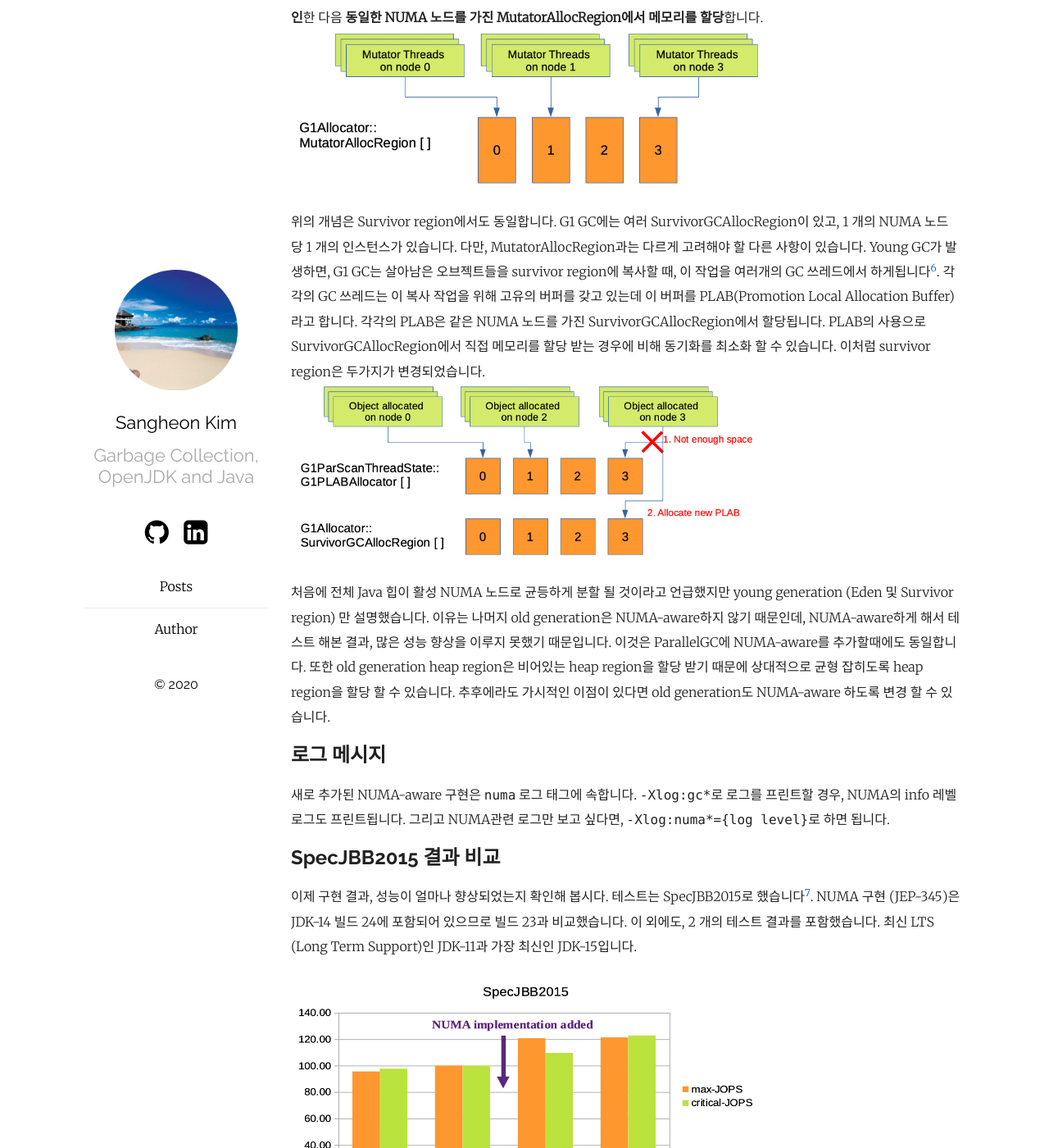
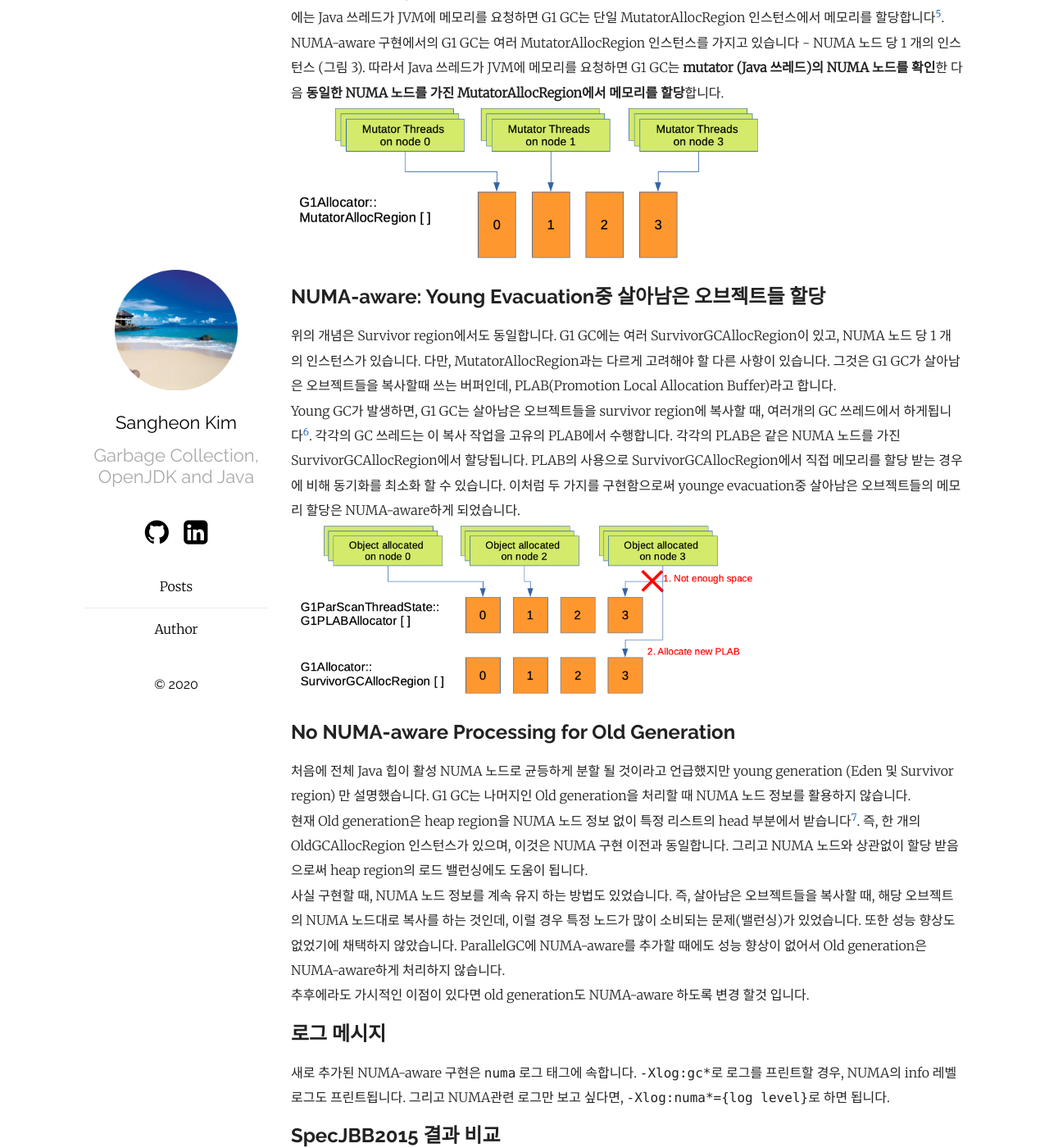
Before and after one commit to sangheon/sangheon.github.io, a Jekyll site: the page built from _posts/2020-11-03-kor-g1-numa.md, in a window 1280 px wide and 1400 px high, scrolled down 1765 px. Shown: the whole window at 82% size. Built offline with Jekyll 4.4.1, drawn with Linux system fonts in a browser that asks for light colours; some of the changed text lies outside the part shown.

Commit message:
Comments from Thomas S.

```diff
--- a/_posts/2020-11-03-kor-g1-numa.md
+++ b/_posts/2020-11-03-kor-g1-numa.md
@@ -7,35 +7,44 @@ tags: [G1, Performance, NUMA, JDK 14]
 JDK의 디폴트 Garbage Collector(이하, GC)인 G1 GC는 JDK-14때부터 [JEP-345: NUMA-Aware Memory Allocation for G1](https://bugs.openjdk.java.net/browse/JDK-8210473) 에 의해 NUMA-aware하게 되었습니다[^numa_impl]. 이 글에서는 일반적인 G1 GC 구현에 대한 언급과 함께 NUMA-aware 구현에 대해 간단히 설명할 예정입니다.<br>
 
 ## NUMA 란?
-[NUMA](https://ko.wikipedia.org/wiki/%EB%B6%88%EA%B7%A0%EC%9D%BC_%EA%B8%B0%EC%96%B5_%EC%9E%A5%EC%B9%98_%EC%A0%91%EA%B7%BC)는 **Non-Uniform Memory Access**의 약자이며 로컬 메모리 액세스가 로컬이 아닌 메모리 액세스보다 빠르다는 것입니다. 참고로 사용중인 워크스테이션, Xeon E5-2665 2.4GHz에서 로컬 메모리 액세스 시간은 로컬이 아닌 메모리 액세스 시간의 61.98%만 걸립니다.[^my_numactl]. <br>
+시작하기에 앞서, [NUMA](https://ko.wikipedia.org/wiki/%EB%B6%88%EA%B7%A0%EC%9D%BC_%EA%B8%B0%EC%96%B5_%EC%9E%A5%EC%B9%98_%EC%A0%91%EA%B7%BC)가 무엇인지 상기해 보겠습니다.<br>
+NUMA는 **Non-Uniform Memory Access**의 약자이며 프로세스에게 있어서 로컬 메모리 액세스가 로컬이 아닌 메모리 액세스보다 빠르다는 것입니다. 이 경우 최대한 로컬 메모리를 쓰도록 최적화 해야 겠지요. 프로세스와 로컬 메모리를 노드라고 합니다.<br>
+참고로 사용중인 2 소켓 워크스테이션, Xeon E5-2665 2.4GHz에서 로컬 메모리 액세스 시간은 로컬이 아닌 메모리 액세스 시간의 61.98%만 걸립니다.[^my_numactl]. <br>
 
-일반적으로 NUMA-awareness를 추가하게 되면 어느정도의 성능향상을 기대할수 있습니다[^general_numa]. 따라서 Parallel GC는 JDK-6 update 릴리즈에 NUMA-aware를 추가했고 ZGC는 처음부터 NUMA-aware를 염두에두고 개발되었습니다.<br>
+일반적으로 NUMA-awareness를 추가하게 되면 어느 정도의 성능 향상을 기대합니다[^general_numa]. 따라서 Parallel GC는 JDK-6 update 릴리즈에 NUMA-aware를 추가했고 ZGC는 처음부터 NUMA-awareness를 염두에 두고 개발 되었습니다.<br>
 
 ## 그렇다면 NUMA-aware 구현 전에는?
 G1 GC 알고리즘은 JEP-345에 의해 NUMA-aware하게되기 이전에도 NUMA 노드간에 메모리를 인터리빙(interleaving)했습니다. 이것은 메모리가 활성화된 NUMA 노드들로부터 균일하게 분배되고 라운드 로빈 방식으로 할당됨을 의미합니다. 즉, 우리는 UseNUMA를 활성화 했다면, 이미 메모리 인터리빙으로 인한 성능 향상을 얻고 있었습니다[^numa_interleaving]. 따라서 NUMA-aware 구현으로 인한 성능 향상만을 비교하려면, 패치 전 및 패치 후에 -XX:+UseNUMA를 추가해야합니다.<br>
 
-## G1 GC 힙 초기화
+## NUMA-aware: 힙 초기화
 G1 GC는 Java 힙을 동일한 크기의 여러 청크(chunk)로 분할 한 후 관리하며 각 청크를 G1 heap region이라고합니다 (내부적으로 HeapRegion 혹은 G1HeapRegion이라고 부르므로 G1 heap region이라고 하겠습니다). NUMA 를 활성화한 Java 힙 초기화 시에는 OS에 정해진 NUMA 노드에 각각의 G1 heap region을 할당하도록 요청하는 것입니다. 여기서 정해졌다는 것은 현재 활성화된 NUMA ID를 G1 heap region에게 균등하게 할당하는 것을 의미합니다. 이 할당 요청은 OS에 의해 정상적으로 처리되어 전체 힙이 활성 NUMA 노드 사이에 균등하게 위치한다고 가정합니다. (그림 1)<br>
 ![Figure 1]({{ site.baseurl }}/assets/posts/g1numa/NUMA_heap_init.png){: class="center_85" width="70%" }<br>
 
 이제 G1 GC heap region이 OS 페이지를 처리하는 방법에 대해 알아보겠습니다. G1 GC에서 NUMA ID의 단위는 heap region입니다. 즉, 하나의 heap region, 하나의 덩이리는 동일한 NUMA ID를 갖는 것으로 간주됩니다. 그리고 이것은 OS의 NUMA 할당 단위인 페이지(page)와는 다릅니다. OS 페이지가 G1 heap region 크기보다 작으면 구현은 간단합니다. 하나의 G1 heap region은 여러 OS 페이지로 구성됩니다. 예 : G1 heap region 크기가 1MB이고 페이지 크기가 4KB이면 1 개의 heap region에 256 페이지가 사용됩니다. G1 heap region 크기가 OS 페이지 크기보다 작으면 어떻게 될까요? 이 경우 하나의 페이지가 여러 개의 G1 heap region에 사용됩니다. 예 : G1 heap region 크기가 1MB이고 페이지 크기가 2MB 인 경우 2 개의 heap region에 1 페이지가 사용됩니다 (그림 2). 물론 G1 heap region 크기와 OS 페이지 크기의 경우 한 크기가 다른 크기의 배수여야 합니다.<br>
 ![Figure 2]({{ site.baseurl }}/assets/posts/g1numa/NUMA_region_page.png){: class="center_85" width="70%" }<br>
 
-## G1 GC 메모리 할당
+## NUMA-aware: 메모리 할당
 
 힙 초기화가 되었으니, 이제 어떻게 메모리가 Java 애플리케이션에 할당되지에 대해 알아보겠습니다.
 NUMA-aware 구현 전에는 Java 쓰레드가 JVM에 메모리를 요청하면 G1 GC는 단일 MutatorAllocRegion 인스턴스에서 메모리를 할당합니다[^numa_mutator].
-NUMA-aware 구현에서의 G1 GC는 여러 MutatorAllocRegion 인스턴스를 가지고 있습니다 - 1 개의 NUMA 노드 당 1 개의 인스턴스 (그림 3).
+NUMA-aware 구현에서의 G1 GC는 여러 MutatorAllocRegion 인스턴스를 가지고 있습니다 - NUMA 노드 당 1 개의 인스턴스 (그림 3).
 따라서 Java 쓰레드가 JVM에 메모리를 요청하면 G1 GC는 **mutator (Java 쓰레드)의 NUMA 노드를 확인**한 다음 **동일한 NUMA 노드를 가진 MutatorAllocRegion에서 메모리를 할당**합니다.<br>
 ![Figure 3]({{ site.baseurl }}/assets/posts/g1numa/NUMA_mutator_region.png){: class="center_85" width="70%" }
 <br>
 
-위의 개념은 Survivor region에서도 동일합니다. G1 GC에는 여러 SurvivorGCAllocRegion이 있고, 1 개의 NUMA 노드 당 1 개의 인스턴스가 있습니다. 다만, MutatorAllocRegion과는 다르게 고려해야 할 다른 사항이 있습니다. Young GC가 발생하면, G1 GC는 살아남은 오브젝트들을 survivor region에 복사할 때, 이 작업을 여러개의 GC 쓰레드에서 하게됩니다[^parallelgcthreads]. 각각의 GC 쓰레드는 이 복사 작업을 위해 고유의 버퍼를 갖고 있는데 이 버퍼를 PLAB(Promotion Local Allocation Buffer)라고 합니다. 각각의 PLAB은 같은 NUMA 노드를 가진 SurvivorGCAllocRegion에서 할당됩니다. PLAB의 사용으로 SurvivorGCAllocRegion에서 직접 메모리를 할당 받는 경우에 비해 동기화를 최소화 할 수 있습니다. 이처럼 survivor region은 두가지가 변경되었습니다.<br>
+## NUMA-aware: Young Evacuation중 살아남은 오브젝트들 할당
+
+위의 개념은 Survivor region에서도 동일합니다. G1 GC에는 여러 SurvivorGCAllocRegion이 있고, NUMA 노드 당 1 개의 인스턴스가 있습니다. 다만, MutatorAllocRegion과는 다르게 고려해야 할 다른 사항이 있습니다. 그것은 G1 GC가 살아남은 오브젝트들을 복사할때 쓰는 버퍼인데, PLAB(Promotion Local Allocation Buffer)라고 합니다. <br>
+Young GC가 발생하면, G1 GC는 살아남은 오브젝트들을 survivor region에 복사할 때, 여러개의 GC 쓰레드에서 하게됩니다[^parallelgcthreads]. 각각의 GC 쓰레드는 이 복사 작업을 고유의 PLAB에서 수행합니다. 각각의 PLAB은 같은 NUMA 노드를 가진 SurvivorGCAllocRegion에서 할당됩니다. PLAB의 사용으로 SurvivorGCAllocRegion에서 직접 메모리를 할당 받는 경우에 비해 동기화를 최소화 할 수 있습니다. 이처럼 두 가지를 구현함으로써 younge evacuation중 살아남은 오브젝트들의 메모리 할당은 NUMA-aware하게 되었습니다.<br>
 ![Figure 4]({{ site.baseurl }}/assets/posts/g1numa/NUMA_survivor_region.png){: class="center_85" width="70%" }
 <br>
 
-처음에 전체 Java 힙이 활성 NUMA 노드로 균등하게 분할 될 것이라고 언급했지만 young generation (Eden 및 Survivor region) 만 설명했습니다. 이유는 나머지 old generation은 NUMA-aware하지 않기 때문인데, NUMA-aware하게 해서 테스트 해본 결과, 많은 성능 향상을 이루지 못했기 때문입니다. 이것은 ParallelGC에 NUMA-aware를 추가할때에도 동일합니다. 또한 old generation heap region은 비어있는 heap region을 할당 받기 때문에 상대적으로 균형 잡히도록 heap region을 할당 할 수 있습니다. 추후에라도 가시적인 이점이 있다면 old generation도 NUMA-aware 하도록 변경 할 수 있습니다.<br>
+## No NUMA-aware Processing for Old Generation
 
+처음에 전체 Java 힙이 활성 NUMA 노드로 균등하게 분할 될 것이라고 언급했지만 young generation (Eden 및 Survivor region) 만 설명했습니다. G1 GC는 나머지인 Old generation을 처리할 때 NUMA 노드 정보를 활용하지 않습니다.<br>
+현재 Old generation은 heap region을 NUMA 노드 정보 없이 특정 리스트의 head 부분에서 받습니다[^oldgen]. 즉, 한 개의 OldGCAllocRegion 인스턴스가 있으며, 이것은 NUMA 구현 이전과 동일합니다. 그리고 NUMA 노드와 상관없이 할당 받음으로써 heap region의 로드 밸런싱에도 도움이 됩니다. <br>
+사실 구현할 때, NUMA 노드 정보를 계속 유지 하는 방법도 있었습니다. 즉, 살아남은 오브젝트들을 복사할 때, 해당 오브젝트의 NUMA 노드대로 복사를 하는 것인데, 이럴 경우 특정 노드가 많이 소비되는 문제(밸런싱)가 있었습니다. 또한 성능 향상도 없었기에 채택하지 않았습니다. ParallelGC에 NUMA-aware를 추가할 때에도 성능 향상이 없어서 Old generation은 NUMA-aware하게 처리하지 않습니다.<br>
+추후에라도 가시적인 이점이 있다면 old generation도 NUMA-aware 하도록 변경 할것 입니다.<br>
 
 ## 로그 메시지
 새로 추가된 NUMA-aware 구현은 `numa` 로그 태그에 속합니다. `-Xlog:gc*`로 로그를 프린트할 경우, NUMA의 info 레벨 로그도 프린트됩니다. 그리고 NUMA관련 로그만 보고 싶다면, `-Xlog:numa*={log level}`로 하면 됩니다.<br>
@@ -46,14 +55,14 @@ NUMA-aware 구현에서의 G1 GC는 여러 MutatorAllocRegion 인스턴스를
 ![Figure 5]({{ site.baseurl }}/assets/posts/g1numa/NUMA_result_comparison.png){: class="center_85" width="70%" }
 <br>
 
-모든 실행은 512GB Java 힙 크기와 4 개의 NUMA 노드 시스템에서 활성화 된 UseNUMA 옵션으로 테스트되었습니다[^test_vmoptions].
-Max-jOPS와 Critical-jOPS 모두 JDK-14 b23과 JDK-14 b24 사이에 확실한 성능 향상을 보여주었습니다. **Max-jOPS는 20.64 %**, **Critical-jOPS는 9.52 %** 향상되었습니다. (이 글에서는 Max-jOPS와 Critical-jOPS의 각 의미에 대해 자세히 설명하지 않겠습니다)<br>
-NUMA와는 관련이 없지만 **Max / Critical-jOPS가 JDK 버전이 올라가면서 개선되고 있다**는 점도 유의해볼만 합니다.
-테스트 시스템에 NUMA 노드가 많을수록 더 많은 개선이 이루어집니다. 고려해야 할 또 다른 사항은 테스트 할 Java 응용 프로그램이 1 개의 NUMA 노드에서 할당하기에 충분한 작은 Java 힙 크기를 설정하는 경우 크게 개선되지 않을 것입니다. Java 애플리케이션 및 GC 쓰레드의 mutator 쓰레드는 로컬이 아닌 메모리에 거의 액세스하지 않기 때문입니다. 예 : 테스트 컴퓨터가 2 개의 NUMA 노드에 32GB의 메모리를 가진 경우 각 노드에는 16GB의 메모리가 있습니다. Java 애플리케이션이 1GB의 메모리만 사용하는 경우 라면, 모든 메모리는 대부분 1 개의 NUMA 노드에서 할당 될 수 있으므로 성능 향상이 거의 발생 하지 않을 것입니다.<br>
+모든 실행은 512GB Java 힙 크기와 4 개의 NUMA 노드 시스템에서 활성화 된 UseNUMA 옵션으로 테스트되었습니다[^test_vmoptions].<br>
+Max-jOPS와 Critical-jOPS 모두 JDK-14 b23과 JDK-14 b24 사이에 확실한 성능 향상을 보여주었습니다. **Max-jOPS는 20.64 %**, **Critical-jOPS는 9.52 %** 향상되었습니다. ([Max-jOPS와 Critical-jOPS란?](https://www.spec.org/jbb2015/docs/userguide.pdf))<br>
+NUMA와는 관련이 없지만 **JDK 버전이 올라가면서 Max / Critical-jOPS가 개선되고 있다**는 점도 유의해 볼만 합니다.<br>
+테스트 시스템에 NUMA 노드가 많을수록 더 많은 개선이 이루어집니다. 고려해야 할 또 다른 사항은 테스트 할 Java 응용 프로그램이 1 개의 NUMA 노드에서 할당하기에 충분한 작은 Java 힙 크기를 설정하는 경우 크게 개선되지 않을 것이라는 것입니다. 이유는 Java 애플리케이션 및 GC 쓰레드의 mutator 쓰레드는 로컬이 아닌 메모리에 거의 액세스하지 않기 때문입니다. 예 : 테스트 컴퓨터가 2 개의 NUMA 노드에 32GB의 메모리를 가진 경우 각 노드에는 16GB의 메모리가 있습니다. Java 애플리케이션이 1GB의 메모리만 사용하는 경우 라면, 모든 메모리는 대부분 1 개의 NUMA 노드에서 할당 될 수 있으므로 성능 향상이 거의 발생 하지 않을 것입니다.<br>
 
 ## 마지막으로!
 이 글에서는 G1 GC에 추가된 NUMA-aware 구현에 대해 간단히 설명했습니다.
-백문이 불여일견, 이제 직접 `-XX:+UseNUMA`를 테스트 해보는건 어떠실지요?
+백문이 불여일견, 이제 직접 NUMA를 테스트 해보는건 어떠 실지요?
 
 # &nbsp; {#posts-label}
 
@@ -63,5 +72,6 @@ NUMA와는 관련이 없지만 **Max / Critical-jOPS가 JDK 버전이 올라가
 [^numa_interleaving]: `UseNUMA` 옵션을 켤 경우 `UseNUMAInterleaving` 옵션은 자동으로 켜지며, NUMA-interleaving은 `UseNUMAInterleaving`으로 제어됩니다.
 [^numa_mutator]: `MutatorAllocRegion`는 G1 heap region을 위한 클래스.
 [^parallelgcthreads]: 이 GC 쓰레드들은 `-XX:ParallelGCThreads={number}` 옵션에 의해 제어됨.
+[^oldgen]: G1 GC의 모든 heap region들은 HeapRegionManager::FreeRegionList에서 할당됨. 그리고 Old generation은 할당시 NUMA 노드 정보를 활용하지 않음.
 [^spec]: SPEC® and the benchmark name SPECjbb® are registered trademarks of the Standard Performance Evaluation Corporation. <br>For more information about SPECjbb, see [www.spec.org/jbb2015/](http://www.spec.org/jbb2015/)
 [^test_vmoptions]: Full VM options<br>`-Xmx512g -Xms512g -XX:+AlwaysPreTouch -XX:+PrintFlagsFinal -XX:ParallelGCThreads=48 -XX:ConcGCThreads=4 -XX:+UseG1GC -XX:+UseLargePages -XX:+UseNUMA -Xlog:gc*,ergo*=debug:gc.log::filesize=0 -XX:-UseBiasedLocking`
```
Also changed, not shown: _posts/2020-11-03-g1-numa.md (+33 -23 lines).
